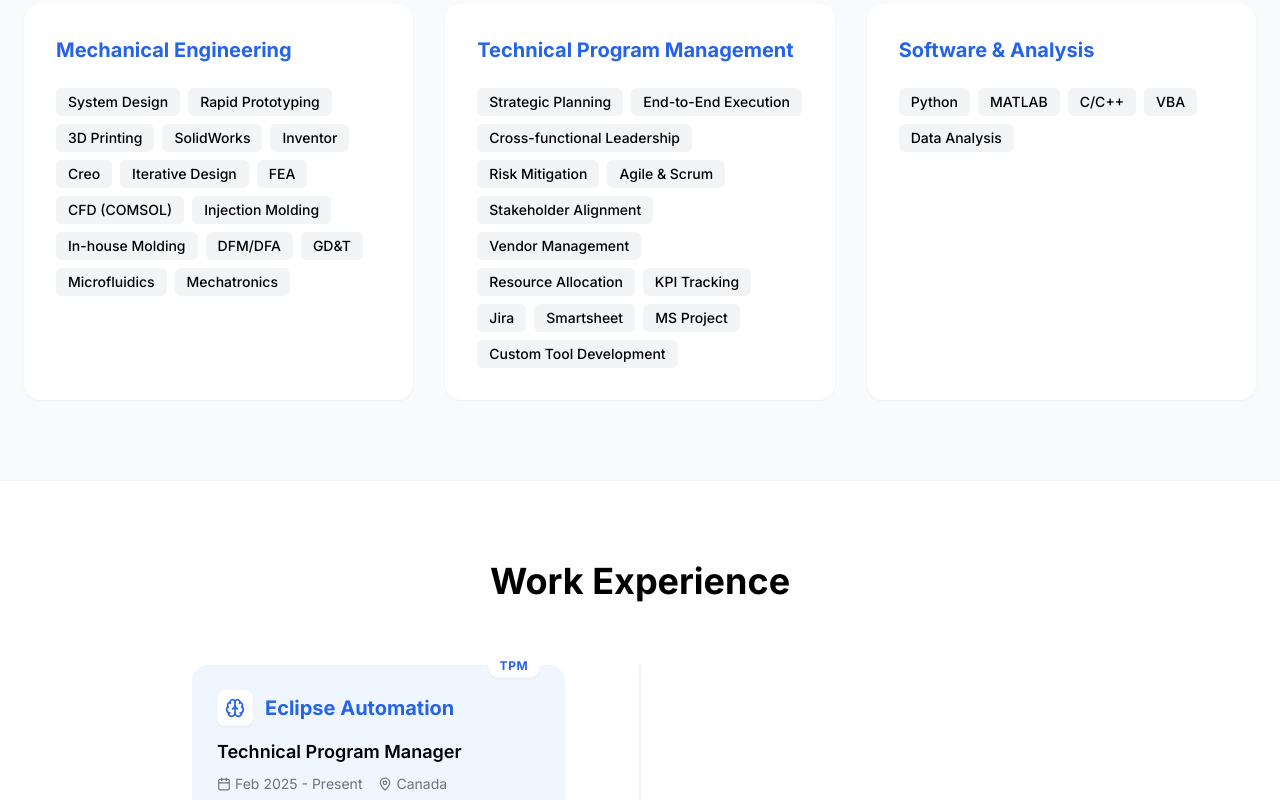
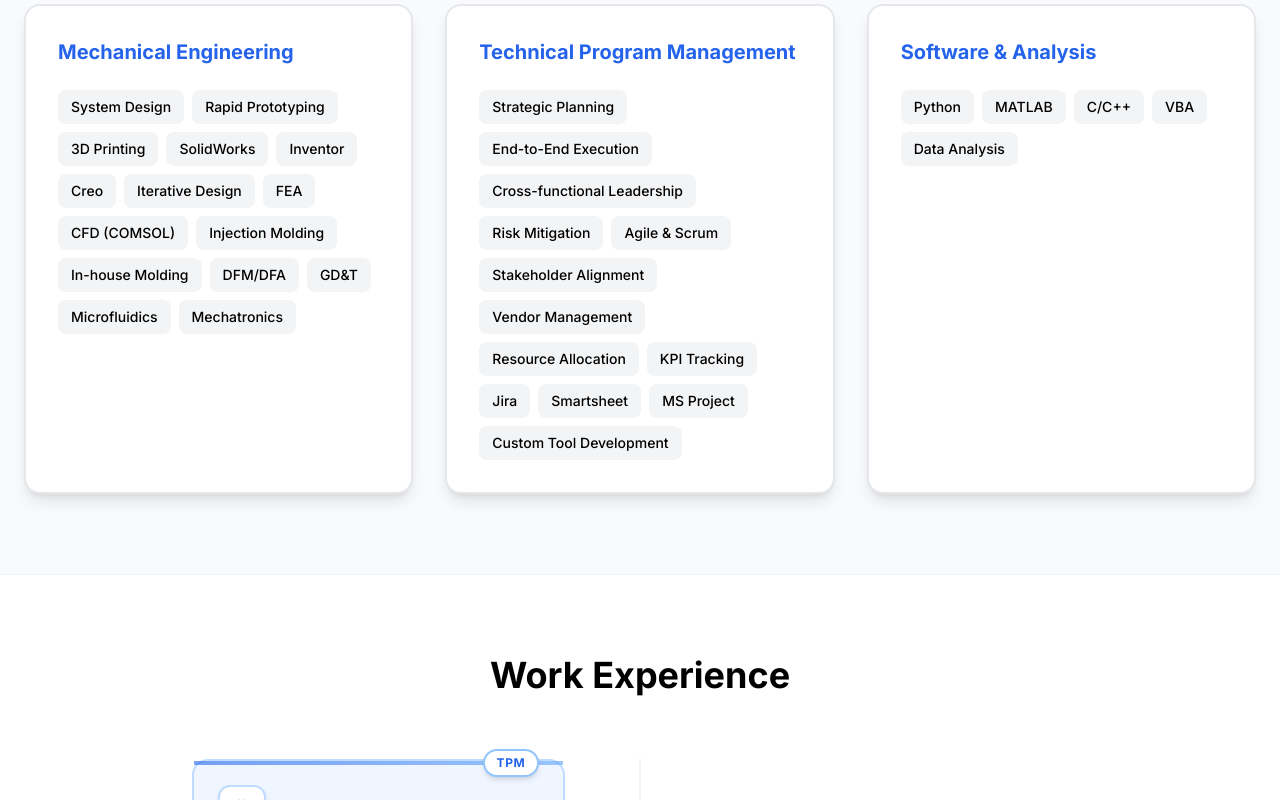
Before and after one commit to jackychen-dev/portfolio, a Next.js app: page / in a window 1280 px wide. Shown: the part 1060-1860 px from the top of the page. Built offline with nearby package versions, Linux system fonts and the light colour scheme.

Commit message:
Enhance card styling for Technical Capabilities and Work Experience sections

```diff
--- a/components/About.tsx
+++ b/components/About.tsx
@@ -41,12 +41,15 @@ export default function About() {
               whileInView={{ opacity: 1, y: 0 }}
               viewport={{ once: true }}
               transition={{ delay: index * 0.1 }}
-              className="bg-white dark:bg-black p-8 rounded-2xl shadow-sm hover:shadow-md transition-shadow"
+              className="bg-white dark:bg-black p-8 rounded-2xl border-2 border-gray-200 dark:border-neutral-800 shadow-lg hover:shadow-xl hover:shadow-blue-500/10 dark:hover:shadow-blue-500/20 hover:-translate-y-1 transition-all duration-300 relative overflow-hidden group"
             >
-              <h3 className="text-xl font-bold mb-6 text-blue-600">{category.title}</h3>
-              <div className="flex flex-wrap gap-2">
+              {/* Subtle gradient accent */}
+              <div className="absolute top-0 left-0 right-0 h-1 bg-gradient-to-r from-blue-600 via-purple-600 to-blue-600 opacity-0 group-hover:opacity-100 transition-opacity duration-300"></div>
+
+              <h3 className="text-xl font-bold mb-6 text-blue-600 dark:text-blue-400 relative z-10">{category.title}</h3>
+              <div className="flex flex-wrap gap-2 relative z-10">
                 {category.skills.map((skill) => (
-                  <span key={skill} className="px-3 py-1 bg-gray-100 dark:bg-neutral-800 rounded-md text-sm font-medium hover:bg-blue-50 dark:hover:bg-blue-900/20 transition-colors">
+                  <span key={skill} className="px-3 py-1.5 bg-gray-100 dark:bg-neutral-800 rounded-lg text-sm font-medium hover:bg-blue-100 dark:hover:bg-blue-900/30 hover:text-blue-700 dark:hover:text-blue-300 border border-transparent hover:border-blue-200 dark:hover:border-blue-800 transition-all duration-200">
                     {skill}
                   </span>
                 ))}
--- a/components/Experience.tsx
+++ b/components/Experience.tsx
@@ -121,16 +121,19 @@ export default function Experience() {
 
             // If it's education, we might not want a deep dive link, so we conditionally render the link wrapper
             const CardContent = (
-              <div className={`relative p-6 rounded-2xl transition-all duration-300 border border-transparent hover:shadow-lg hover:-translate-y-1 ${bgColor} ${borderColor}`}>
+              <div className={`relative p-6 rounded-2xl transition-all duration-300 border-2 ${isTPM ? 'border-blue-200 dark:border-blue-800' : isEducation ? 'border-purple-200 dark:border-purple-800' : 'border-emerald-200 dark:border-emerald-800'} hover:shadow-xl hover:-translate-y-1 ${bgColor} ${borderColor} group`}>
+
+                {/* Gradient accent bar */}
+                <div className={`absolute top-0 left-0 right-0 h-1 ${isTPM ? 'bg-gradient-to-r from-blue-600 to-blue-400' : isEducation ? 'bg-gradient-to-r from-purple-600 to-purple-400' : 'bg-gradient-to-r from-emerald-600 to-emerald-400'} opacity-60 group-hover:opacity-100 transition-opacity duration-300`}></div>
 
                 {/* Role Badge */}
-                <div className={`absolute -top-3 right-6 px-3 py-1 rounded-full text-xs font-bold uppercase tracking-wider shadow-sm bg-white dark:bg-neutral-800 ${accentColor}`}>
+                <div className={`absolute -top-3 right-6 px-3 py-1 rounded-full text-xs font-bold uppercase tracking-wider shadow-md bg-white dark:bg-neutral-800 border-2 ${isTPM ? 'border-blue-300 dark:border-blue-700' : isEducation ? 'border-purple-300 dark:border-purple-700' : 'border-emerald-300 dark:border-emerald-700'} ${accentColor}`}>
                   {exp.type}
                 </div>
 
                 <div className="flex justify-between items-start mb-1">
                   <div className="flex items-center gap-3">
-                    <div className={`p-2 rounded-lg bg-white dark:bg-black shadow-sm ${accentColor}`}>
+                    <div className={`p-3 rounded-xl bg-white dark:bg-black shadow-md border-2 ${isTPM ? 'border-blue-200 dark:border-blue-800' : isEducation ? 'border-purple-200 dark:border-purple-800' : 'border-emerald-200 dark:border-emerald-800'} ${accentColor} group-hover:scale-110 transition-transform duration-300`}>
                       {exp.icon}
                     </div>
                     <h3 className={`text-xl font-bold ${accentColor}`}>{exp.company}</h3>
```
